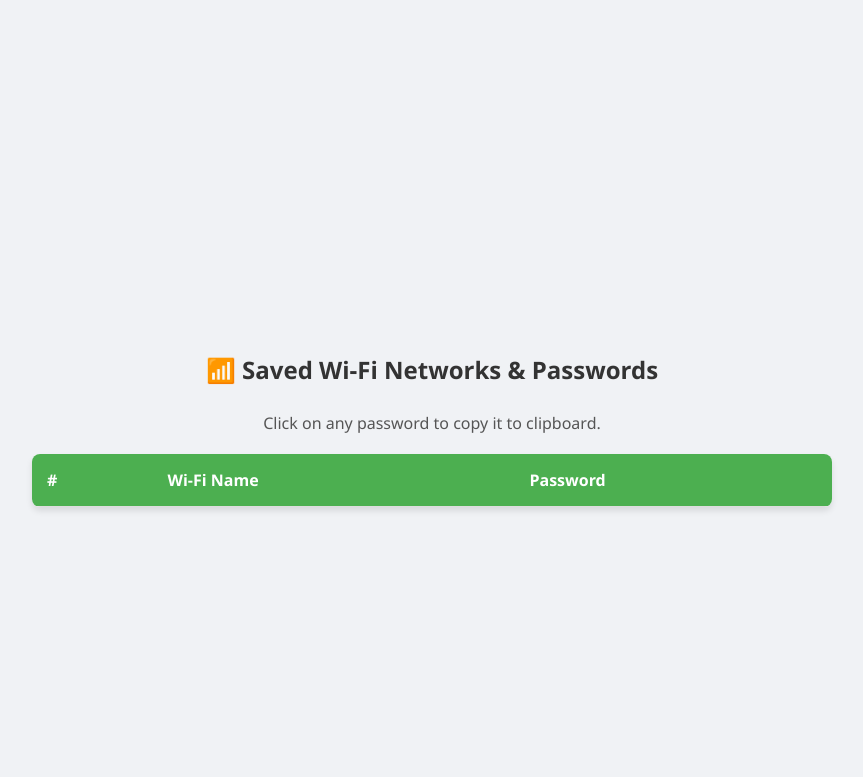
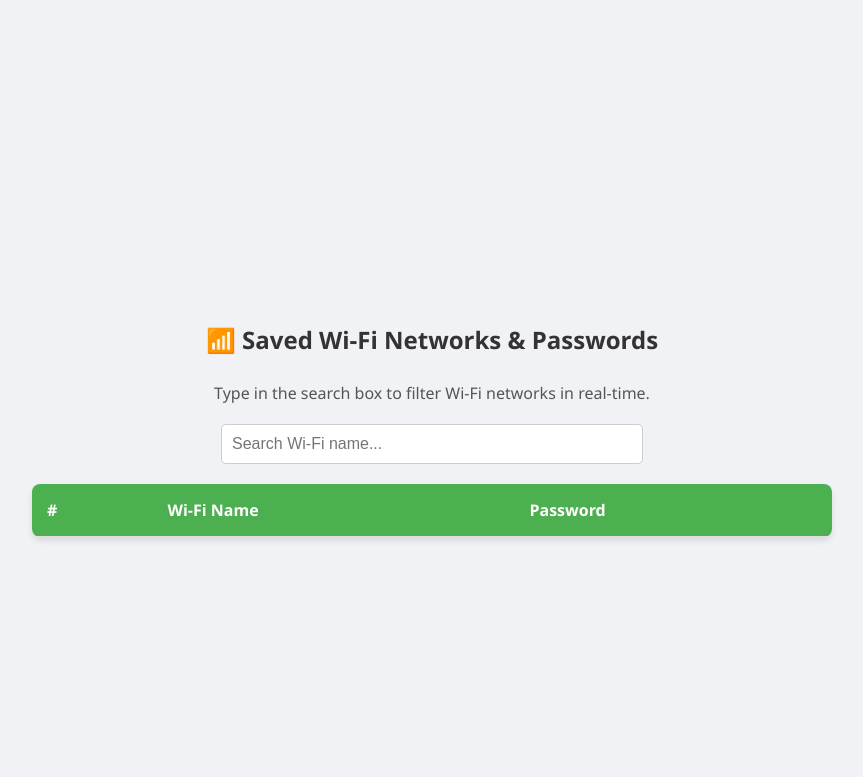
Before and after one commit to bkhoutia/Wi-Fi_Viewer, a PHP site: page /get_wifi.php in a window 1280 px wide. Shown: the top 777 px of the page, without its empty margins (208-1071 px from the left). Run offline with PHP 8.4, Linux system fonts and the light colour scheme; lists and menus that the app fills with data are empty.

Commit message:
Add Search Wifi by name

```diff
--- a/get_wifi.php
+++ b/get_wifi.php
@@ -25,6 +25,7 @@ $wifiProfiles = getWifiProfiles();
     <meta charset="UTF-8">
     <title>Wi-Fi Password Viewer</title>
     <style>
+        /* Existing styles */
         body {
             font-family: 'Segoe UI', Tahoma, Geneva, Verdana, sans-serif;
             background: #f0f2f5;
@@ -43,6 +44,15 @@ $wifiProfiles = getWifiProfiles();
         p {
             color: #555;
             margin-bottom: 20px;
+        }
+        input[type="text"] {
+            padding: 10px;
+            width: 90%;
+            max-width: 400px;
+            margin-bottom: 20px;
+            border: 1px solid #ccc;
+            border-radius: 5px;
+            font-size: 1em;
         }
         table {
             width: 90%;
@@ -92,9 +102,11 @@ $wifiProfiles = getWifiProfiles();
 <body>
 
 <h2>📶 Saved Wi-Fi Networks & Passwords</h2>
-<p>Click on any password to copy it to clipboard.</p>
+<p>Type in the search box to filter Wi-Fi networks in real-time.</p>
 
-<table>
+<input type="text" id="search" placeholder="Search Wi-Fi name..." onkeyup="filterTable()">
+
+<table id="wifiTable">
     <thead>
         <tr>
             <th>#</th>
@@ -110,7 +122,7 @@ $wifiProfiles = getWifiProfiles();
         ?>
         <tr>
             <td><?= $counter++ ?></td>
-            <td><?= htmlspecialchars($profile) ?></td>
+            <td class="wifi-name"><?= htmlspecialchars($profile) ?></td>
             <td class="copyable" onclick="copyToClipboard(this)"><?= htmlspecialchars($pwd) ?></td>
         </tr>
         <?php endforeach; ?>
@@ -118,6 +130,20 @@ $wifiProfiles = getWifiProfiles();
 </table>
 
 <script>
+function filterTable() {
+    const searchInput = document.getElementById('search').value.toLowerCase();
+    const rows = document.querySelectorAll('#wifiTable tbody tr');
+
+    rows.forEach(row => {
+        const wifiName = row.querySelector('.wifi-name').textContent.toLowerCase();
+        if (wifiName.includes(searchInput)) {
+            row.style.display = '';
+        } else {
+            row.style.display = 'none';
+        }
+    });
+}
+
 function copyToClipboard(td) {
     const text = td.textContent;
     navigator.clipboard.writeText(text).then(() => {
```
